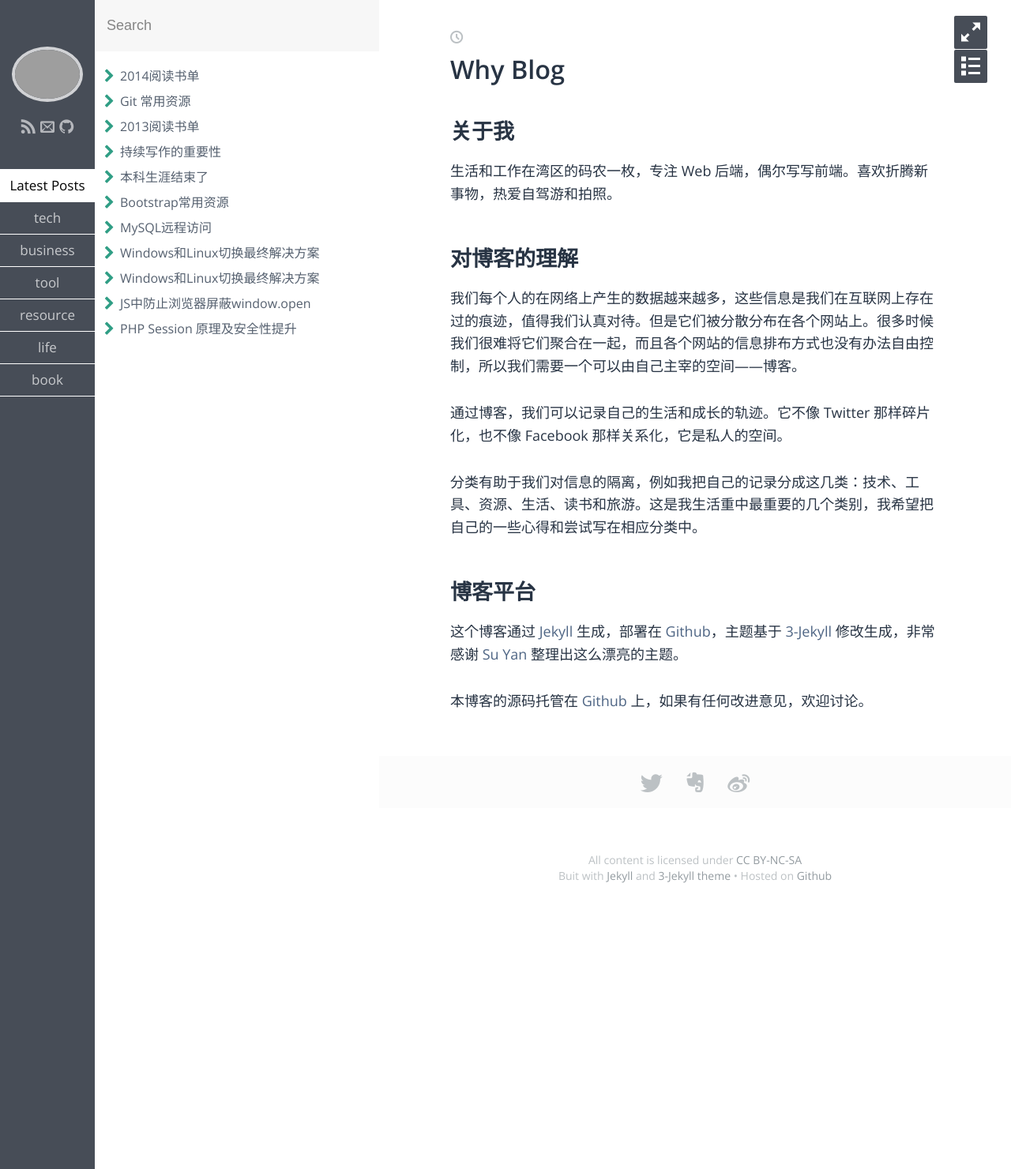
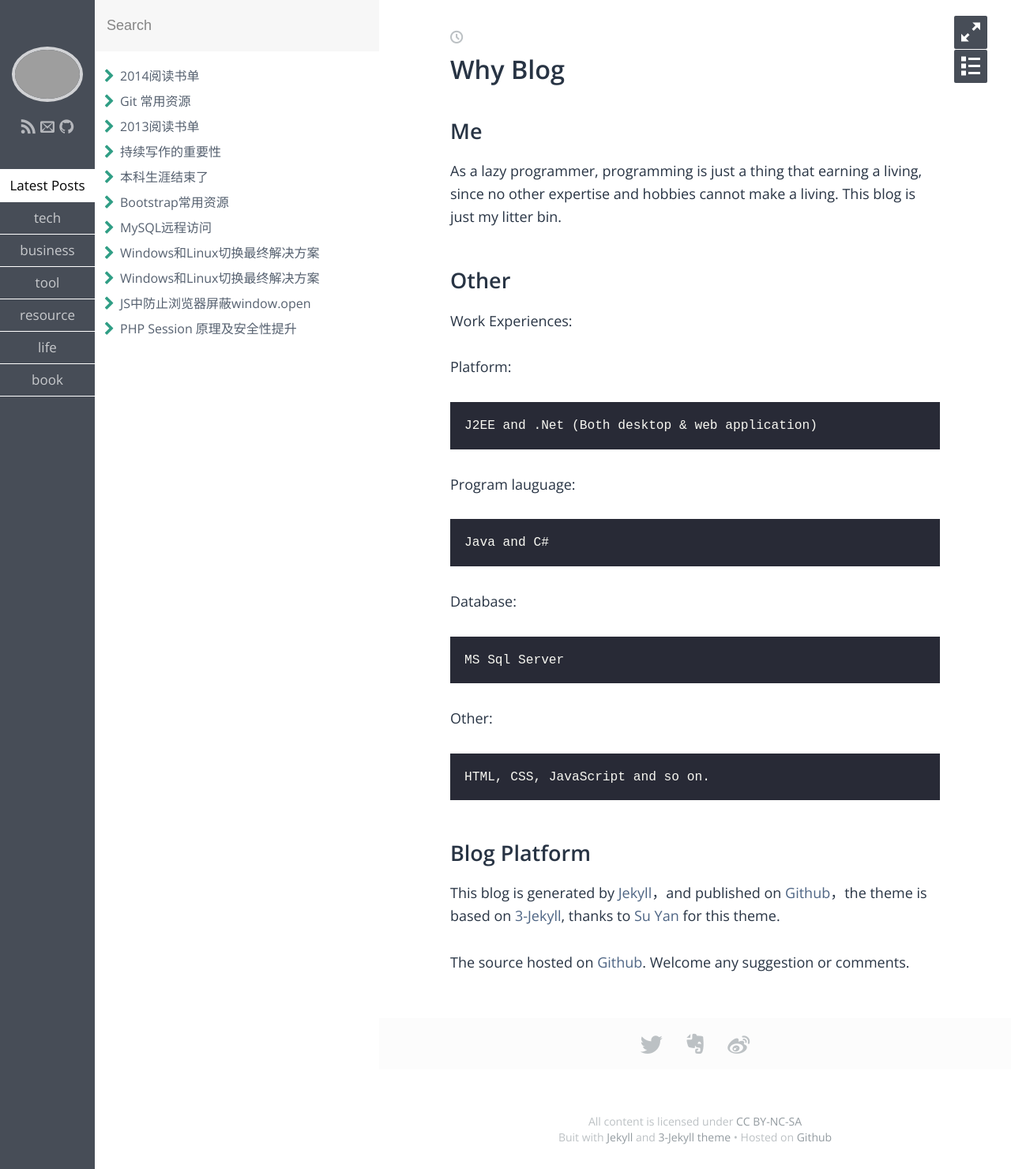
Before and after one commit to qw20012/bq, a Jekyll site: the page built from index.md, in a window 1280 px wide. Shown: the whole page at 79% size. Built offline with Jekyll 4.4.1, drawn with Linux system fonts in a browser that asks for light colours; some web fonts are replaced.

Commit message:
add theme

```diff
--- a/index.md
+++ b/index.md
@@ -3,21 +3,32 @@ title: Why Blog
 layout: post
 ---
 
-## 关于我
+## Me
 
-生活和工作在湾区的码农一枚，专注 Web 后端，偶尔写写前端。喜欢折腾新事物，热爱自驾游和拍照。
+As a lazy programmer, programming is just a thing that earning a living, since no other expertise and hobbies cannot make a living. This blog is just my litter bin.
 
+## Other
 
-## 对博客的理解
+Work Experiences:
 
-我们每个人的在网络上产生的数据越来越多，这些信息是我们在互联网上存在过的痕迹，值得我们认真对待。但是它们被分散分布在各个网站上。很多时候我们很难将它们聚合在一起，而且各个网站的信息排布方式也没有办法自由控制，所以我们需要一个可以由自己主宰的空间——博客。
+Platform:
 
-通过博客，我们可以记录自己的生活和成长的轨迹。它不像 Twitter 那样碎片化，也不像 Facebook 那样关系化，它是私人的空间。
+    J2EE and .Net (Both desktop & web application)
 
-分类有助于我们对信息的隔离，例如我把自己的记录分成这几类：技术、工具、资源、生活、读书和旅游。这是我生活重中最重要的几个类别，我希望把自己的一些心得和尝试写在相应分类中。
+Program lauguage:
 
-## 博客平台
+    Java and C#
 
-这个博客通过 [Jekyll](http://jekyllrb.com/) 生成，部署在 [Github](https://pages.github.com)，主题基于 [3-Jekyll](https://github.com/suyan/suyan.github.io) 修改生成，非常感谢 [Su Yan](http://yansu.org) 整理出这么漂亮的主题。
+Database:
 
-本博客的源码托管在 [Github](https://github.com/qw20012/bq.git) 上，如果有任何改进意见，欢迎讨论。
+    MS Sql Server
+
+Other:
+
+    HTML, CSS, JavaScript and so on.
+
+## Blog Platform
+
+This blog is generated by [Jekyll](http://jekyllrb.com/)，and published on [Github](https://pages.github.com)，the theme is based on [3-Jekyll](https://github.com/suyan/suyan.github.io), thanks to [Su Yan](http://yansu.org) for this theme.
+
+The source hosted on [Github](https://github.com/qw20012/bq.git). Welcome any suggestion or comments.
```
